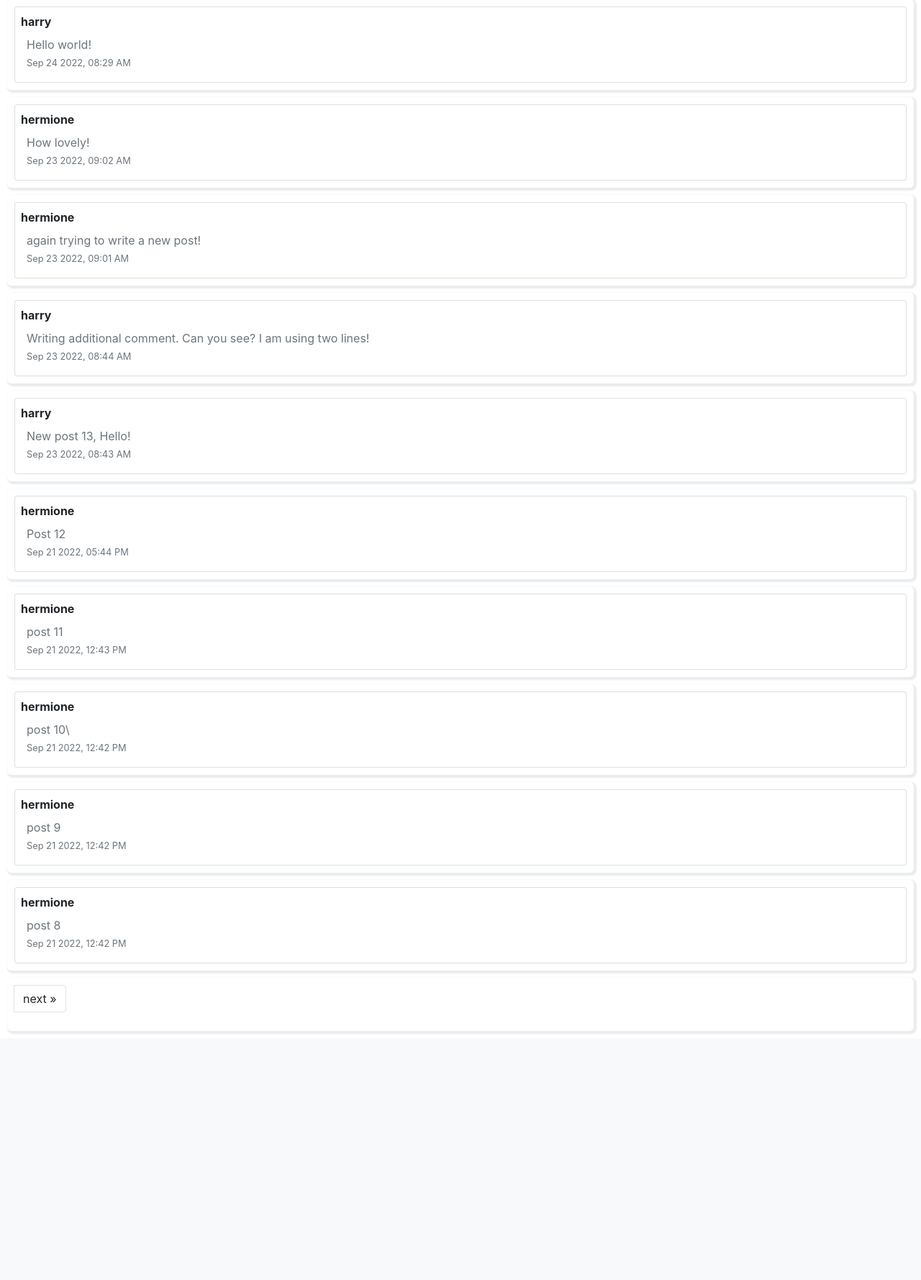
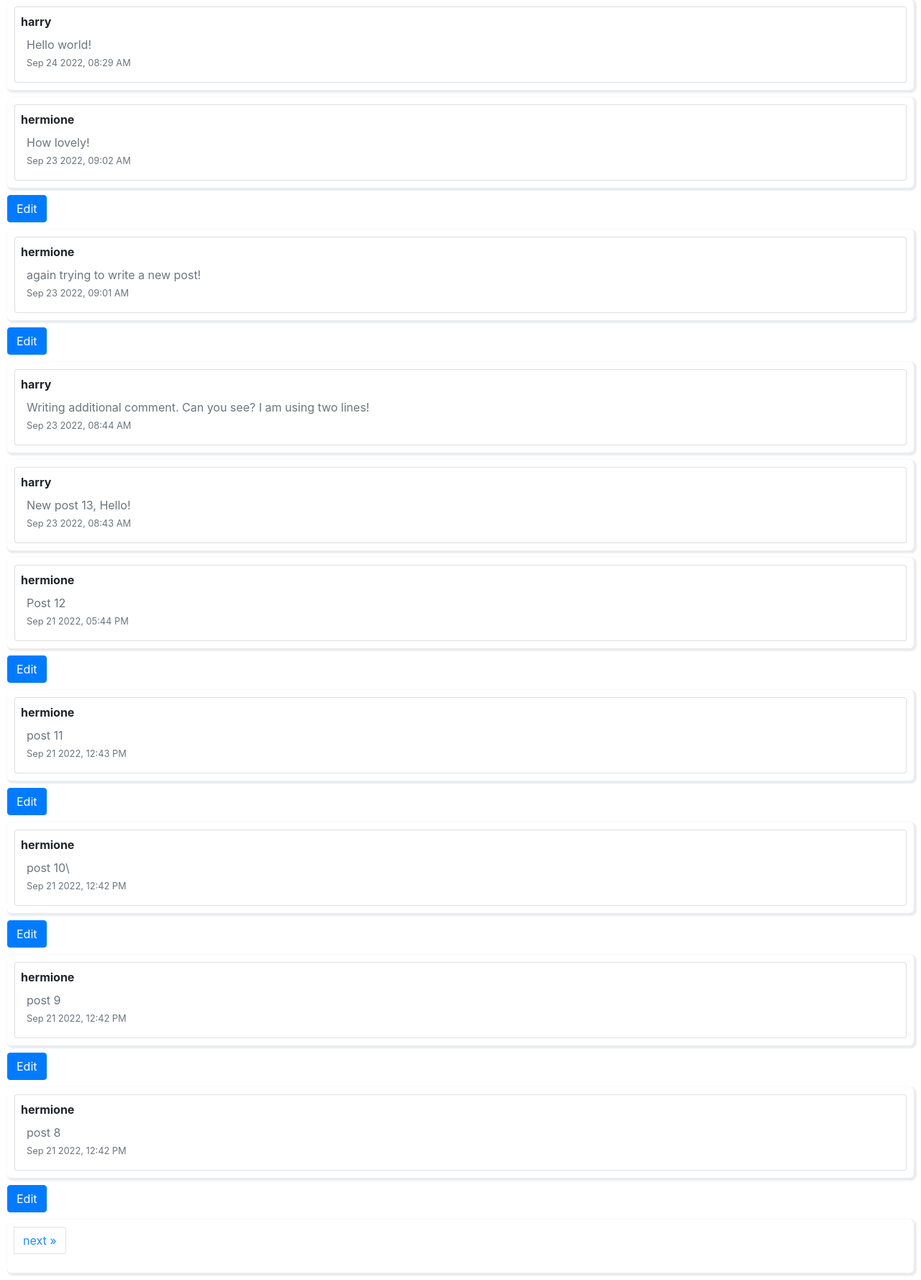
Before and after one commit to Looterro/Network-CS50, a Django app: page / in a window 1280 px wide. Shown: the part 297-2076 px from the top of the page at 72% size. Before the commit the page ends 1733 px from the top, so only its background shows below. Run offline with Django 3.2, Linux system fonts and the light colour scheme; a user stored in the database is signed in; data comes from the database, SQL or seed files in the repository; both versions use the stored data as it was after the commit; some libraries are stand-ins or nearby versions.

Commit message:
added edit button

```diff
--- a/network/static/network/network.js
+++ b/network/static/network/network.js
@@ -32,7 +32,6 @@ function load_posts(page_number) {
 
         // get posts
         let posts = data.posts;
-
         // get upper page limit
         let upper_page_limit = data.upper_page_limit;
         console.log(upper_page_limit)
@@ -51,6 +50,18 @@ function load_posts(page_number) {
                     </div>
                 </div>`;
             document.querySelector('#posts-section').append(element);
+
+            console.log(post['id'])
+            // Hide edit button if user is not owner of the post
+            username = document.querySelector('#username').innerHTML
+            console.log(username)
+            console.log(post['user'])
+            if ( post['user'] == username ) {
+                let button = document.createElement('button');
+                button.className = 'edit btn btn-primary';
+                button.innerHTML = 'Edit';
+                document.querySelector('#posts-section').append(button);
+            }
         });
 
         // Hide buttons if limit of pages reached
@@ -78,7 +89,6 @@ function load_posts(page_number) {
         <nav>
             <ul class="pagination">
                     <li id="previous_paginator" class="page-item"><a class="page-link">&laquo; previous</a></li>
-
                     <li id="next_paginator" class="page-item"><a class="page-link"">next &raquo;</a></li>
             </ul>
         </nav>
--- a/network/static/network/styles.css
+++ b/network/static/network/styles.css
@@ -14,6 +14,10 @@
     margin: 10px;
 }
 
+.edit {
+margin-left: 10px;
+}
+
 #pagination {
     border: none #dadde0;
     box-shadow: 2px 2px 2px 2px #e9ecef;
@@ -21,6 +25,7 @@
     padding: 10px;
     margin: 10px;
     text-align: center;
+    color: #0077ffdf;
 }
 
 #post-form {
--- a/network/templates/network/index.html
+++ b/network/templates/network/index.html
@@ -3,6 +3,7 @@
 
 {% block body %}
 
+    {% if user.is_authenticated %}
         <div id="all-posts">
             <h3 id="title"></h3>
 
@@ -26,6 +27,7 @@
             </div>
 
         </div>
+    {% endif %}
 
 {% endblock %}
 
--- a/network/templates/network/layout.html
+++ b/network/templates/network/layout.html
@@ -18,7 +18,7 @@
               <ul class="navbar-nav mr-auto">
                 {% if user.is_authenticated %}
                     <li class="nav-item">
-                        <a class="nav-link" href="#"><strong>{{ user.username }}</strong></a>
+                        <a class="nav-link" href="#"><strong id="username">{{ user.username }}</strong></a>
                     </li>
                 {% endif %}
                 <li class="nav-item">
```
Also changed, not shown: db.sqlite3. Lines whose indentation alone changed are shown as unchanged.
